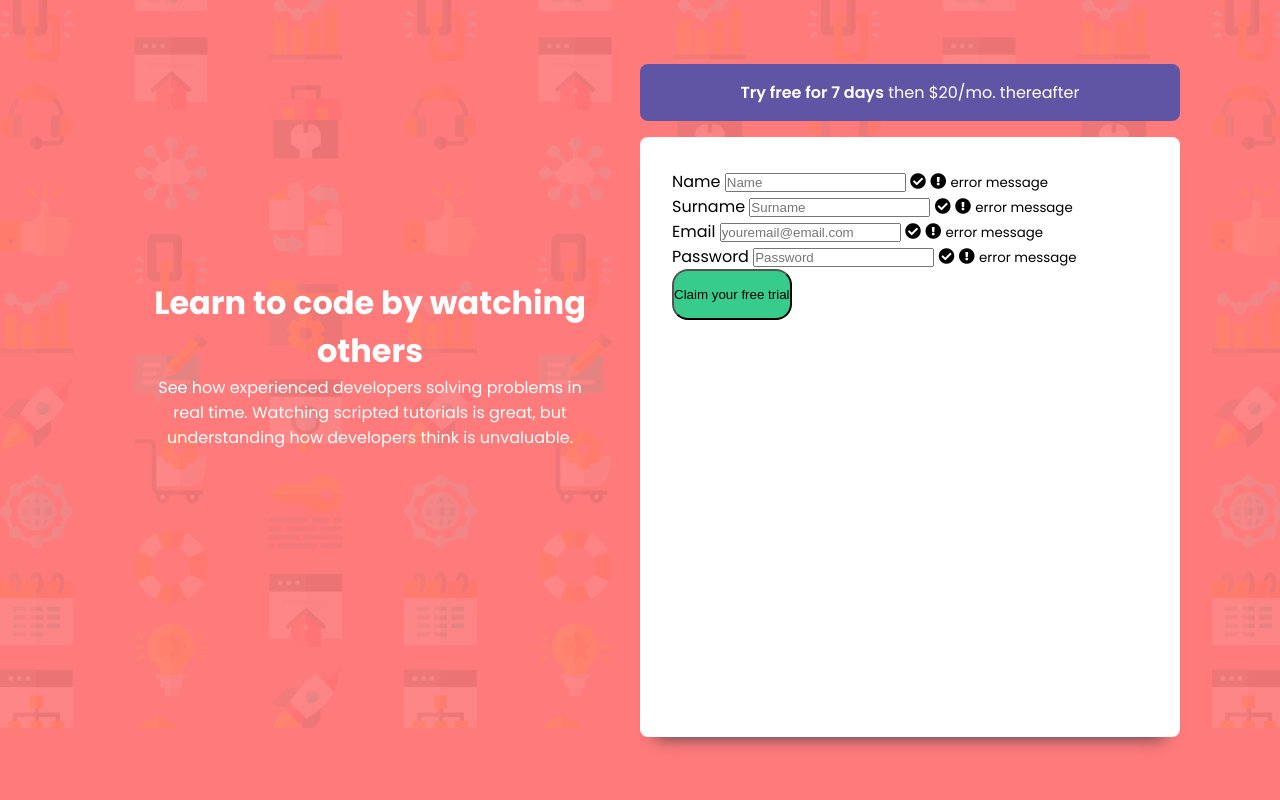
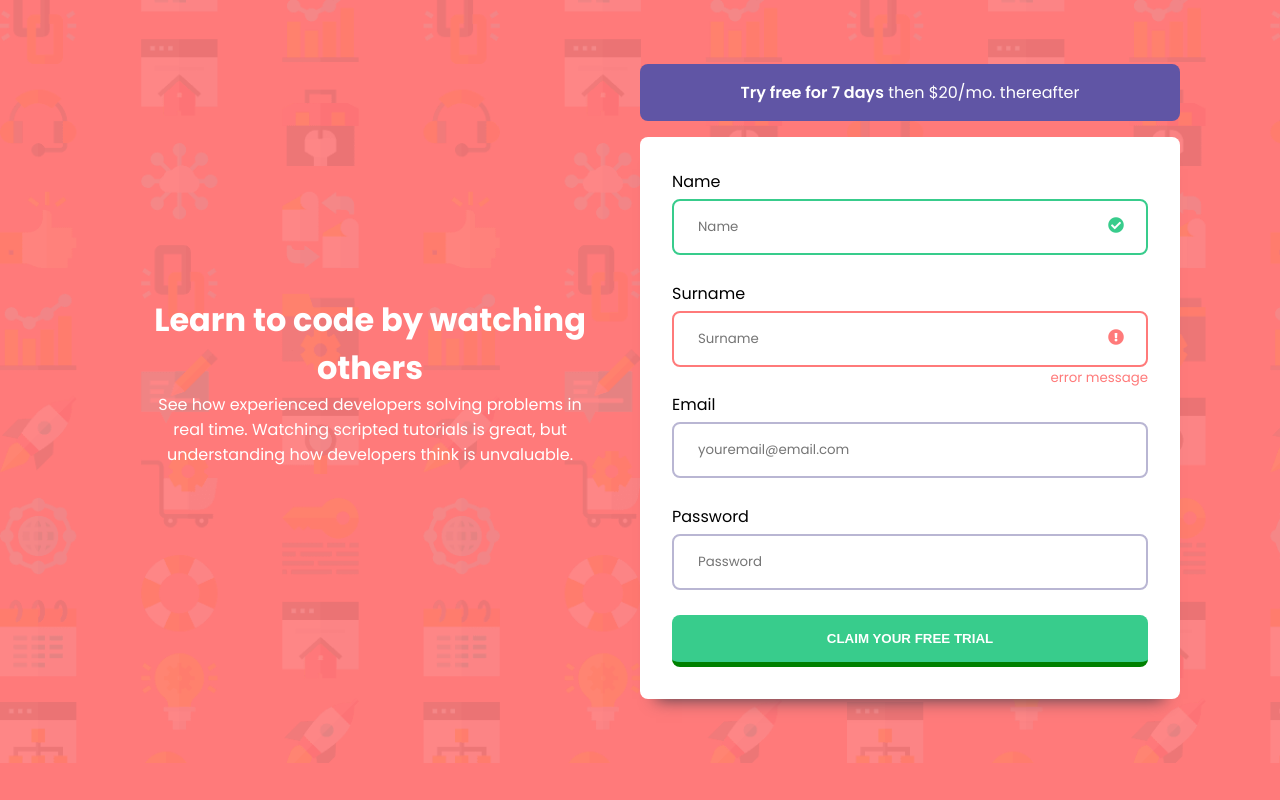
Before and after one commit to zdenman/Intro-component-with-sign-up-form, a plain HTML site: page index.html in a window 1280 px wide. Drawn offline with Linux system fonts and the light colour scheme.

Commit message:
added form styling

```diff
--- a/index.html
+++ b/index.html
@@ -22,15 +22,15 @@
                 <span>Try free for 7 days</span> then $20/mo. thereafter
             </div>
             <div class="form-container">
-                <form action="" class="form" id="form">
-                    <div class="form-control">
+                <form class="form" id="form">
+                    <div class="form-control success">
                         <label>Name</label>
                         <input type="text" placeholder="Name" id="username">
                         <i class="fas fa-check-circle"></i>
                         <i class="fas fa-exclamation-circle"></i>
                         <small>error message</small>
                     </div>
-                    <div class="form-control">
+                    <div class="form-control error">
                         <label>Surname</label>
                         <input type="text" placeholder="Surname" id="surname">
                         <i class="fas fa-check-circle"></i>
--- a/style.css
+++ b/style.css
@@ -27,13 +27,14 @@ body {
     background: url("./images/bg-intro-desktop.png");
     background-repeat: no-repeat;
     background-size: cover;
-    /* height: 100vh; */
+    /* min-height: 100vh; */
     background-color: var(--red);
     font-family: var(--fontPrimary);
+
 }
 .container {
     max-width: 1080px;
-    min-height: 600px;
+    /* min-height: 600px; */
     /* background: white; */
     margin: 4rem auto;
     display: flex;
@@ -66,14 +67,68 @@ body {
 }
 .form-container {
     background: white;
-    height: 100%;
+    /* height: 100%; */
     border-radius: .5rem;
     padding: 2rem;
     box-shadow: 0 1rem 1rem -1rem var(--darkBlue);
 }
 button {
     background: var(--green);
-    padding: 1rem 0;
-    width: 100;
-    border-radius: 1rem;
+    padding: 1rem 3rem;
+    width: 100%;
+    border-radius: .5rem;
+    border: none;
+    border-bottom: 5px solid green;
+    color: white;
+    font-weight: 600;
+    text-transform: uppercase;
 }
+
+/* Form styling */
+.form-control {
+    margin-bottom: .6rem;
+    padding-bottom: 1rem;
+    position: relative;
+}
+.form-control label {
+    display: inline-block;
+    margin-bottom: 5px;
+}
+.form-control input {
+    display: block;
+    width: 100%;
+    border: 2px solid var(--greyishBlue);
+    padding: 1rem 1.5rem;
+    border-radius: .5rem;
+    font-family: inherit;
+}
+.form-control.success input {
+    border-color: var(--green);
+}
+.form-control.success i.fa-check-circle {
+    color: var(--green);
+    visibility: visible;
+}
+.form-control.error input {
+    border-color: var(--red);
+}
+.form-control.error i.fa-exclamation-circle {
+    color: var(--red);
+    visibility: visible;
+}
+.form-control i {
+    visibility: hidden;
+    position: absolute;
+    top: 3rem;
+    right: 1.5rem;
+}
+.form-control small {
+    visibility: hidden;
+    position: absolute;
+    bottom: -5px;
+    right: 0;
+    color: var(--red);
+}
+.form-control.error small {
+    visibility: visible;
+}
```
